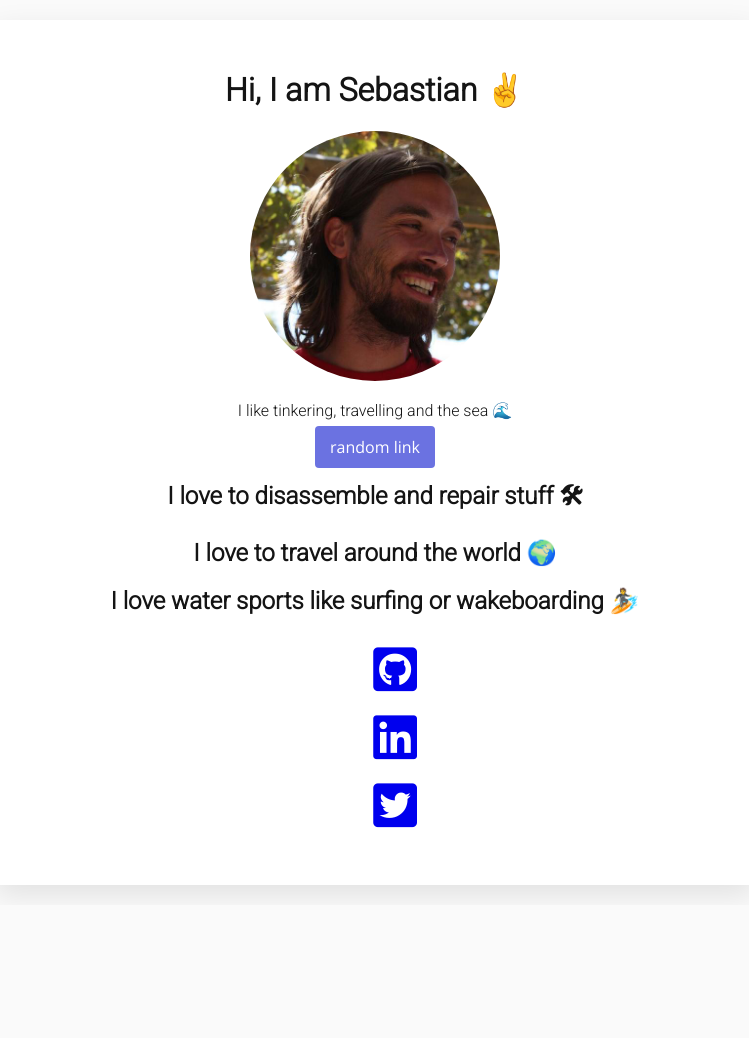
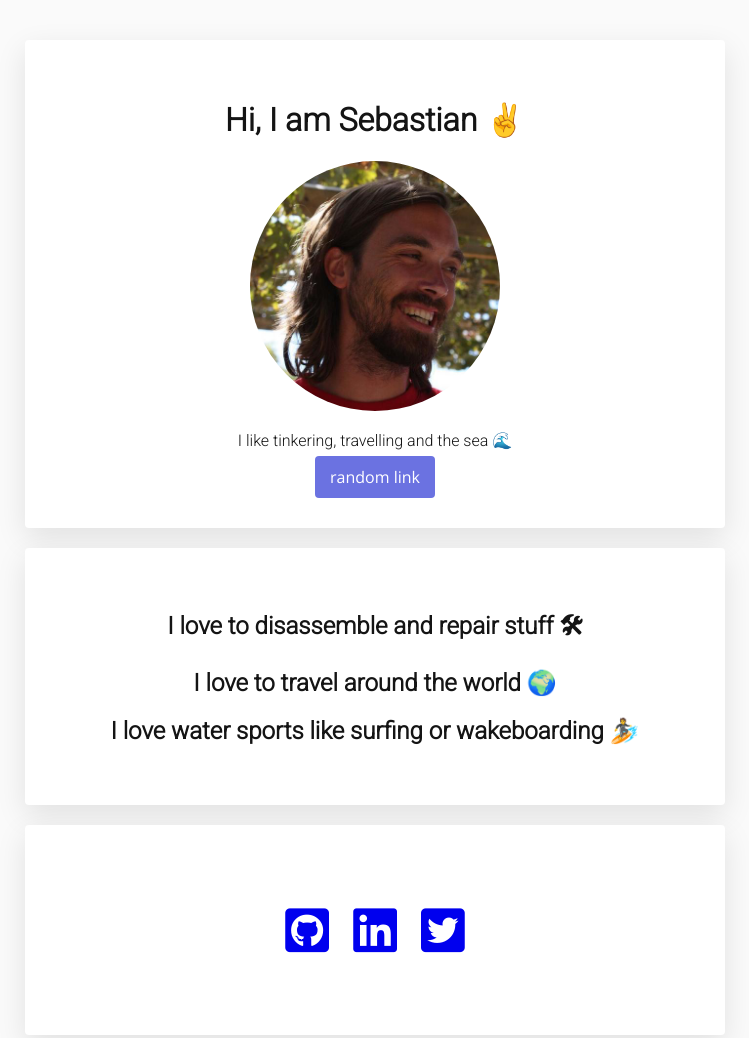
Before and after one commit to sebastianhahne/profile, a plain HTML site: page index.html in a window 1280 px wide. Shown: the top 1038 px of the page, without its empty margins (265-1014 px from the left). Before the commit the page ends 905 px from the top, so only its background shows below. Drawn offline with nearby package versions, Linux system fonts and the light colour scheme.

Commit message:
Update style.css

```diff
--- a/style.css
+++ b/style.css
@@ -13,25 +13,40 @@ a:hover {
   color: black;
 }
 
-
 h1 {
   font-weight: 900;
 }
 
-.list-inline li{
-  list-style: none;
-  padding-left: 0px;
-  font-size: 50px;
-
+.container {
+  width: 700px;
+  margin: 40px auto;
 }
 
-.container {
-  width: 700px;
-  background: white;
-  padding: 30px;
+.list-inline {
+  list-style: none;
+  padding: 0px;
+  margin: 40px 40px;
+}
+
+.list-inline li {
+  display: inline;
+  padding: 10px;
+}
+
+.list-inline i {
+  font-size: 50px;
+}
+
+.list-inline i:hover {
+  color: black;
+}
+
+.card-white {
+  background-color: white;
+  padding: 40px;
+  box-shadow: 0px 10px 30px rgba(0,0,0,0.1);
   border-radius: 4px;
-  box-shadow: 0 10px 30px rgba(0,0,0,.1);
-  margin: 20px auto;
+  margin: 20px 0px;
   text-align: center;
 }
 
@@ -52,10 +67,6 @@ h1 {
   border-radius: 150px;
 }
 
-.fab {
-  display: inline-block;
-}
-
 @media (max-width: 960px) {
   /* For a screen < 960px, this CSS will be read */
   .container {
```
